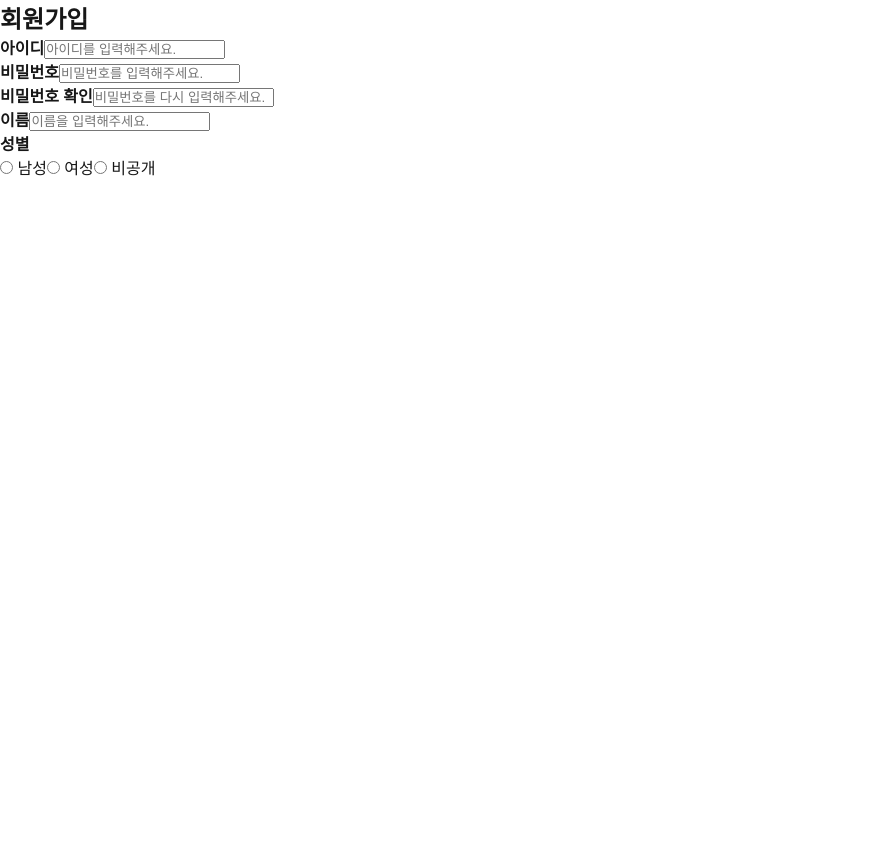
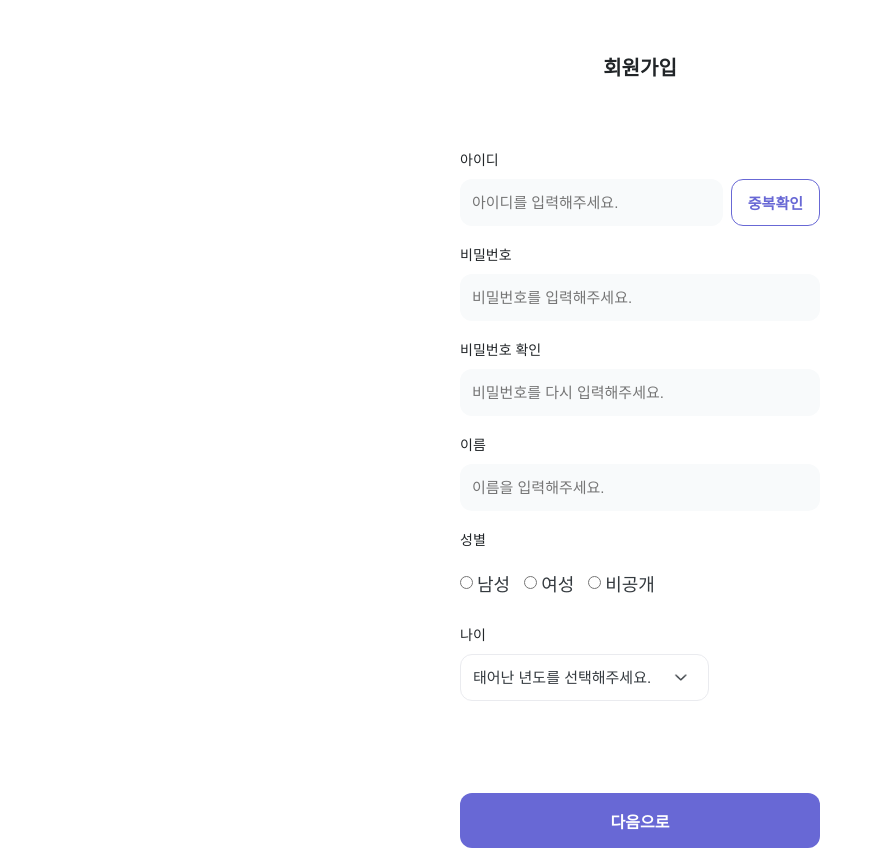
Before and after one commit to Yeram9286/frontstudy_5team, a Next.js app: page /signup in a window 1280 px wide. Shown: the whole page, without its empty margins (0-883 px from the left). Before the commit the page ends 800 px from the top, so only its background shows below. Built offline with nearby package versions, Linux system fonts and the light colour scheme.

Commit message:
feat: 드롭박스 구현

```diff
--- a/src/app/signup/Signup.module.css
+++ b/src/app/signup/Signup.module.css
@@ -0,0 +1,128 @@
+.container {
+  width: calc(100% - 40px);
+  max-width: 360px;
+  margin: 0 auto;
+  padding: 20px 0;
+}
+
+.title {
+  text-align: center;
+  font-size: 20px;
+  font-weight: 600;
+  margin-top: 32px;
+  color: #212528;
+}
+
+.field {
+  display: flex;
+  margin-top: 68px;
+  flex-direction: column;
+  gap: 18px;
+}
+
+.inputGroup {
+  display: flex;
+  flex-direction: column;
+  gap: 10px;
+}
+
+.inputGroup label {
+  font-size: 14px;
+  font-weight: 500;
+  color: #212528;
+}
+
+.inputGroup input {
+  width: 100%;
+  height: 47px;
+  padding: 0 12px;
+  border-radius: 12px;
+  font-size: 15px;
+  font-weight: 400;
+  color: #666E76;
+  background-color: #F8FAFB;
+  border: none;
+  outline: none;
+}
+
+.idField {
+  display: flex;
+  gap: 8px;
+}
+
+.idField input {
+  flex: 1;
+}
+
+.checkButton {
+  padding: 12px 16px;
+  background-color: white;
+  color: #6868D5;
+  border: 1px solid #6868D5;
+  font-size: 15px;
+  border-radius: 12px;
+  font-weight: 600;
+  cursor: pointer;
+  white-space: nowrap;
+}
+
+.radio {
+  display: flex;
+  gap: 14px;
+}
+
+.radio label {
+  display: flex;
+  align-items: center;
+  gap: 4px;
+  font-size: 18px;
+  font-weight: 500;
+  color: #343A3F;
+  cursor: pointer;
+}
+
+.radio input[type="radio"] {
+  width: auto;
+  margin: 0;
+  cursor: pointer;
+  accent-color: #6868D5;
+}
+
+.select {
+  width: 100%;
+  padding: 0 12px;
+  height: 47px;
+  Width: 249px;
+  border-radius: 12px;
+  font-size: 15px;
+  font-weight: 400;
+  color: #343A3F;
+  background-color: white;
+  border: 1px solid #EAEBEF;
+  outline: none;
+  cursor: pointer;
+  appearance: none;
+  background-image: url("/down_arrow.png");
+  background-repeat: no-repeat;
+  background-position: right 15px center;
+  background-size: 24px;
+}
+
+
+.submitButton {
+  width: 100%;
+  height: 55px;
+  padding: 16px;
+  background-color: #6868D5;
+  color: white;
+  border: none;
+  border-radius: 12px;
+  font-size: 16px;
+  font-weight: 600;
+  cursor: pointer;
+  margin-top: 74px;
+}
+
+.submitButton:hover {
+  background-color: #5656c3;
+}
--- a/src/app/signup/Signup.tsx
+++ b/src/app/signup/Signup.tsx
@@ -9,56 +9,49 @@ const Signup = () => {
       <h2 className={styles.title}>회원가입</h2>
 
       <div className={styles.field}>
-        <div className={styles.input}>
-          <b>아이디</b>
-          <input
-            type="text"
-            placeholder="아이디를 입력해주세요."
-            className={styles.input}
-          />
+        <div className={styles.inputGroup}>
+          <label>아이디</label>
+          <div className={styles.idField}>
+            <input type="text" placeholder="아이디를 입력해주세요." />
+            <button className={styles.checkButton}>중복확인</button>
+          </div>
         </div>
 
-        <div className={styles.input}>
-          <b>비밀번호</b>
-          <input
-            type="password"
-            placeholder="비밀번호를 입력해주세요."
-            className={styles.input}
-          />
+        <div className={styles.inputGroup}>
+          <label>비밀번호</label>
+          <input type="password" placeholder="비밀번호를 입력해주세요." />
         </div>
 
-        <div className={styles.input}>
-          <b>비밀번호 확인</b>
-          <input
-            type="password"
-            placeholder="비밀번호를 다시 입력해주세요."
-            className={styles.input}
-          />
+        <div className={styles.inputGroup}>
+          <label>비밀번호 확인</label>
+          <input type="password"placeholder="비밀번호를 다시 입력해주세요." />
         </div>
 
-        <div className={styles.input}>
-          <b>이름</b>
-          <input
-            type="text"
-            placeholder="이름을 입력해주세요."
-            className={styles.input}
-          />
+        <div className={styles.inputGroup}>
+          <label>이름</label>
+          <input type="text" placeholder="이름을 입력해주세요." />
         </div>
 
-        <div className={styles.gender}>
-          <b>성별</b>
+        <div className={styles.inputGroup}>
+          <label>성별</label>
           <div className={styles.radio}>
-            <label>
-              <input type="radio" name="gender" /> 남성
-            </label>
-            <label>
-              <input type="radio" name="gender" /> 여성
-            </label>
-            <label>
-              <input type="radio" name="gender" /> 비공개
-            </label>
+            <label><input type="radio" name="gender" value="male" /> 남성</label>
+            <label><input type="radio" name="gender" value="female" /> 여성</label>
+            <label><input type="radio" name="gender" value="private" /> 비공개</label>
           </div>
         </div>
+
+        <div className={styles.inputGroup}>
+          <label>나이</label>
+          <select className={styles.select} defaultValue="">
+            <option value="" disabled>태어난 년도를 선택해주세요.</option>
+            <option value="2006">2006년</option>
+            <option value="2005">2005년</option>
+            <option value="2004">2004년</option>
+          </select>
+        </div>
+
+        <button className={styles.submitButton}>다음으로</button>
       </div>
     </div>
   );
```
